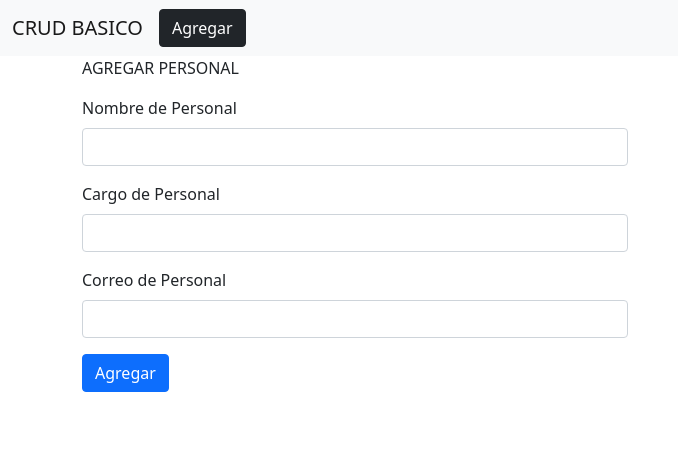
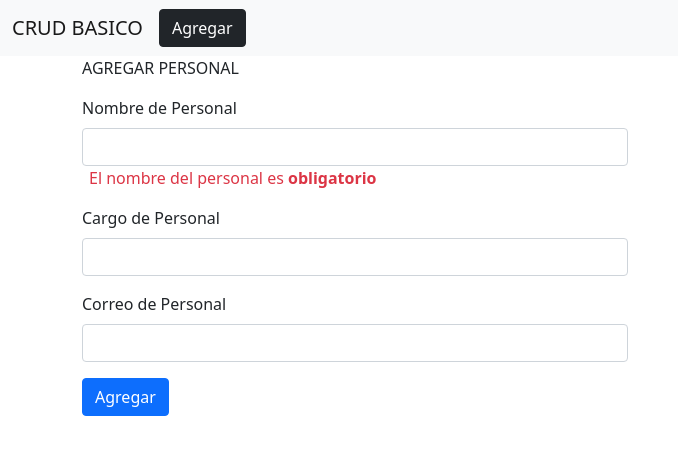
Before and after one commit to vmga09/CRUD_basico, an Angular app in the folder client/personal/: page /add in a window 1280 px wide. Shown: the top 454 px of the page, without its empty margins (0-678 px from the left). Built offline with nearby package versions, Linux system fonts and the light colour scheme.

Commit message:
empezando validaciones
se comienza con las validaciones

```diff
--- a/client/personal/src/app/COMPONENTES/agregar/agregar.component.css
+++ b/client/personal/src/app/COMPONENTES/agregar/agregar.component.css
@@ -0,0 +1,4 @@
+.text-danger {
+    text-align:start;
+    margin-left: 7px;
+}
--- a/client/personal/src/app/COMPONENTES/agregar/agregar.component.html
+++ b/client/personal/src/app/COMPONENTES/agregar/agregar.component.html
@@ -6,6 +6,8 @@
                 <div class="mb-3">
                     <label class="form-label">Nombre de Personal</label>
                     <input [(ngModel)]="personal.nombre" type="text" class="form-control" name="nombre">
+                    <div class="text-danger"> <span>El nombre del personal es <strong>obligatorio</strong></span></div>
+
                 </div>
                 <div class="mb-3">
                     <label class="form-label">Cargo de Personal</label>
```
